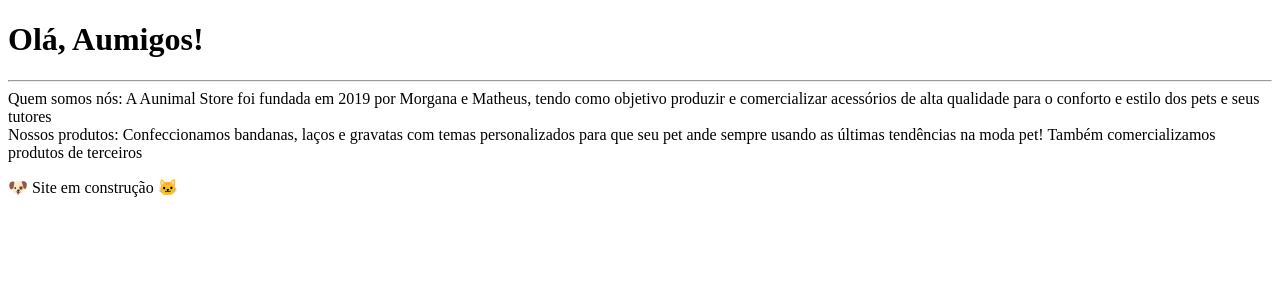
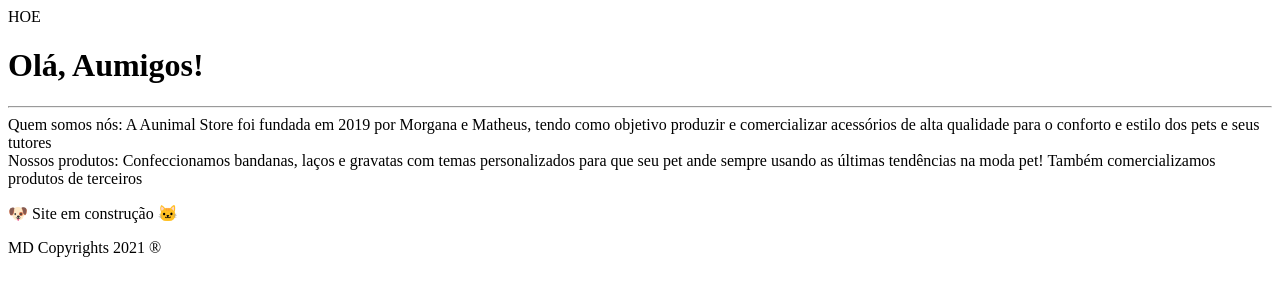
Before and after one commit to matheusgdutra/aunimal-store, a plain HTML site: page site/index.html in a window 1280 px wide. Drawn offline with Linux system fonts and the light colour scheme.

Commit message:
atualização header

```diff
--- a/site/index.html
+++ b/site/index.html
@@ -7,6 +7,9 @@
         <title>Aunimal Store</title>
     </head>
     <body>
+        <header>
+            <nav>HOE</nav>
+        </header>
         <h1>Olá, Aumigos!</h1>
         <hr>
         <div>Quem somos nós: A Aunimal Store foi fundada em 2019 por Morgana e Matheus, tendo como objetivo produzir e comercializar acessórios de alta qualidade para o conforto e estilo dos pets e seus tutores</div>
@@ -14,5 +17,8 @@
             <span>Também comercializamos produtos de terceiros</span> </div>
 
         <p>&#x1F436; Site em construção &#x1F431;</p>
+        <footer>
+            MD Copyrights 2021 &reg;
+        </footer>
     </body>
 </html>
```
